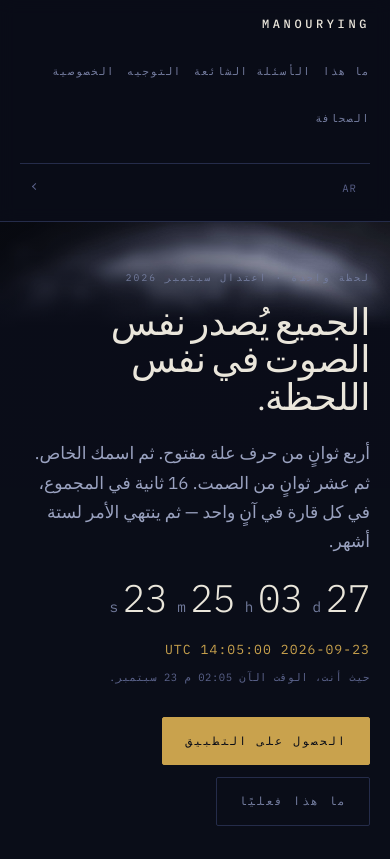
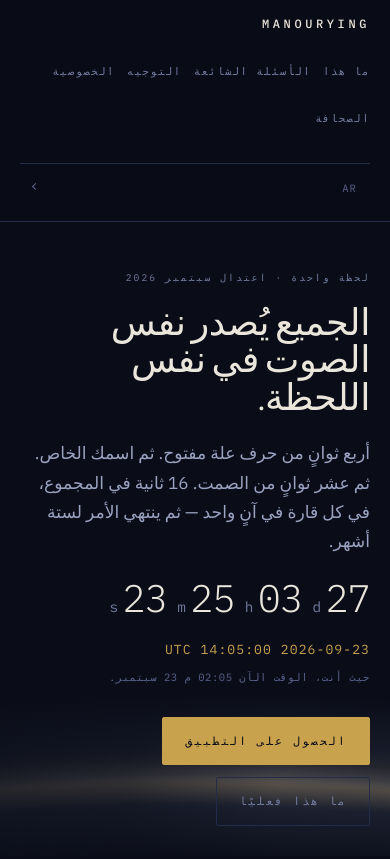
Before and after one commit to radouanefilali74/Manourying-platform, an Astro site in the folder web/: page /ar in a window 390 px wide. Shown: the top 859 px of the page. Built offline with nearby package versions, Linux system fonts and the light colour scheme; Astro itself is replaced by a stand-in of ours.

Commit message:
feat(web): draw the hero background from the design tokens
Replaces the photographic hero background with a dawn limb drawn in CSS
gradients. The photo was the wrong tool twice over: sizing it needs the
hero's rendered aspect ratio, which isn't knowable across 11 locales and
every viewport, and whatever fade ends it has to meet the flat page ground
somewhere — a seam waiting to happen. Gradients are defined in percentages
of the box, so the composition scales with it and has no edge to meet
anything at. Zero requests, and it cannot drift out of the palette because
it reads --brass/--mist/--slate/--ink directly.

Opacities are measured, not eyeballed: the gradient stack was rendered
per-pixel and the brightest point under each block of copy checked against
the colour that actually renders there and the threshold that applies (3:1
large h1, 4.5:1 for the small --slate eyebrow and --mist lede). The eyebrow
binds hardest — --slate on bare --ink is only 4.70:1 to begin with.

  desktop 1600x760 / 1280x700  eyebrow 4.68:1  h1 10.38:1  lede 7.12:1
  mobile  420x800 .. 768x900   eyebrow 4.71:1  h1 15.54:1  lede 6.39:1

Arabic mirrors the whole composition, since RTL puts the copy exactly where
the glow lives. Narrow viewports get a flat horizon instead of the sweep:
the same percentages turn the limb into a steep arch through the heading,
because rx resolves against width while ry resolves against height.

```diff
--- a/web/src/pages/_shared/IndexPage.astro
+++ b/web/src/pages/_shared/IndexPage.astro
@@ -89,64 +89,141 @@ const t = getDictionary(locale).index;
   .hero {
     padding-block: clamp(48px, 11vw, 110px) clamp(30px, 6vw, 56px);
     /*
-     * The shipped asset (web/public/hero/atmosphere.jpg) is pre-cropped to a
-     * band that is evenly bright across its OWN full height — a first attempt
-     * at this used background-position percentages to aim at one bright
-     * region within a much taller source image, which depends on the hero
-     * box's exact rendered aspect ratio to land correctly, and that aspect
-     * ratio isn't reliably knowable across viewports without a real browser
-     * to check. Pre-cropping the source removes that dependency entirely:
-     * there is no dead zone left for `cover` to land on by accident, so a
-     * plain "center" here is robust rather than lucky.
+     * A dawn limb — the lit edge of a planet seen from outside it — drawn
+     * entirely from the design tokens rather than shipped as an image.
      *
-     * The fade to var(--ink) at the bottom is baked into the asset itself,
-     * not applied as a CSS gradient layer: a CSS vertical gradient is sized
-     * against the full hero box, not the image's own rendered height under
-     * `background-size: 100% auto`, so on any hero taller than the image's
-     * natural aspect ratio the two never lined up — a visible seam right
-     * where the image actually ends. Baking the fade into the JPEG means the
-     * image simply fades to the same flat color the page already uses
-     * beneath it, correct at any container height by construction.
+     * This replaced a photographic background. An image was the wrong tool
+     * here twice over: sizing it correctly needs the hero's rendered aspect
+     * ratio, which isn't knowable across 11 locales and every viewport, and
+     * whatever fade ends it has to meet the flat page ground somewhere,
+     * which is a seam waiting to happen. Gradients have neither problem —
+     * they're defined in percentages of the box, so the composition scales
+     * with it, and there is no edge to meet anything at. It also costs zero
+     * requests and cannot drift out of the palette, since it literally
+     * reads --brass/--mist/--slate/--ink.
      *
-     * The scrim is still asymmetric left-to-right, not a flat fade, because
-     * the hero text is left-aligned and a column sample of the source
-     * confirmed its own left edge is already the darkest part of the frame.
-     * The opacity values are sized to an actual contrast check, not eyeballed:
-     * the large serif h1 clears WCAG's large-text threshold against the raw
-     * image already, but the body-sized lede (--mist, lower contrast to start
-     * with) needed real help to reach 4.5:1 — hence ~60% ink under the text
-     * column specifically, easing off toward the right where nothing is
-     * drawn, so the glow still reads clearly there.
+     * Geometry: both glows ride ONE ellipse centred well below and right of
+     * the box, so the slice of it crossing the hero reads as a gentle curve
+     * rather than a flat band. Stops past 100% are the region outside the
+     * ellipse — that's the sky above the limb. Warm rim hugging the arc,
+     * cool halo spread wider around it, one accent, no third colour.
+     *
+     * The opacities are not eyeballed. Every stop below was checked by
+     * rendering this exact gradient stack per-pixel and measuring the
+     * brightest point under each block of copy against the colour that
+     * actually renders there and the threshold that actually applies —
+     * 3:1 for the large serif h1, 4.5:1 for the small --slate eyebrow and
+     * the --mist lede. The eyebrow is the binding constraint by some
+     * distance: --slate on bare --ink is only 4.70:1 to begin with, so the
+     * scrim has to hold the top-left at essentially pure ink. Measured at
+     * 1600x760 / 1280x700: eyebrow 4.68:1, h1 10.38:1, lede 7.12:1.
      */
-    background-image: linear-gradient(
+    background-color: var(--ink);
+    background-image:
+      /* scrim: holds the text column at ink, and biases the glow right */
+      linear-gradient(
         100deg,
-        color-mix(in srgb, var(--ink) 62%, transparent) 0%,
-        color-mix(in srgb, var(--ink) 45%, transparent) 32%,
-        color-mix(in srgb, var(--ink) 12%, transparent) 62%,
-        color-mix(in srgb, var(--ink) 32%, transparent) 100%
-      ), url('/hero/atmosphere.jpg');
-    /*
-     * `cover`, not used here on purpose: the shipped asset is a short, wide
-     * strip (2200x630). `cover` sizes by whichever dimension the CONTAINER
-     * is short on — and a hero this tall (eyebrow + 3-line heading + lede +
-     * countdown + buttons) is short on height relative to a 3.49:1 image, so
-     * `cover` was scaling the image up well past its natural size to fill
-     * that height, zooming into a small slice of it and losing the arc shape
-     * entirely — the "too huge" look.
-     *
-     * `100% auto` sizes by width instead: the image renders at its own
-     * natural proportions, full width, no distortion, and simply runs out
-     * before the bottom of a tall hero. That is fine on purpose — the
-     * gradient above already fades the image to a flat var(--ink) well
-     * before it would end, and `background-repeat: no-repeat` stops the
-     * browser tiling it to fill the leftover height. The result reads as the
-     * texture accenting the opening line, then settling into the same flat
-     * dark the rest of the page already uses under the countdown and
-     * buttons — not a photo stretched to fill a box it was never sized for.
-     */
-    background-size: 100% auto;
-    background-position: center top;
-    background-repeat: no-repeat;
+        color-mix(in srgb, var(--ink) 94%, transparent) 0%,
+        color-mix(in srgb, var(--ink) 88%, transparent) 40%,
+        color-mix(in srgb, var(--ink) 55%, transparent) 60%,
+        color-mix(in srgb, var(--ink) 5%, transparent) 80%,
+        color-mix(in srgb, var(--ink) 18%, transparent) 100%
+      ),
+      /* the warm rim, riding the arc itself */
+      radial-gradient(
+        ellipse 75% 110% at 80% 155%,
+        transparent 93%,
+        color-mix(in srgb, var(--brass) 32%, transparent) 99%,
+        color-mix(in srgb, var(--brass) 15%, transparent) 101.5%,
+        transparent 109%
+      ),
+      /* the cool halo, spread around it */
+      radial-gradient(
+        ellipse 75% 110% at 80% 155%,
+        transparent 78%,
+        color-mix(in srgb, var(--slate) 26%, transparent) 94%,
+        color-mix(in srgb, var(--mist) 46%, transparent) 100%,
+        color-mix(in srgb, var(--slate) 24%, transparent) 105%,
+        transparent 123%
+      );
+  }
+
+  /*
+   * Arabic puts the copy on the right, which is exactly where the glow
+   * lives — so the whole composition mirrors, or the contrast measured
+   * above stops meaning anything. A horizontal mirror of both the gradient
+   * and the text it protects yields identical luminance by construction,
+   * so the numbers above carry over unchanged: angle 100deg becomes 260deg
+   * (360 - 100) and the ellipse's 80% becomes 20%.
+   *
+   * :global() is required because <html dir> is set by Base.astro, outside
+   * this component, so Astro's scoping would otherwise never match it.
+   */
+  :global(html[dir='rtl']) .hero {
+    background-image:
+      linear-gradient(
+        260deg,
+        color-mix(in srgb, var(--ink) 94%, transparent) 0%,
+        color-mix(in srgb, var(--ink) 88%, transparent) 40%,
+        color-mix(in srgb, var(--ink) 55%, transparent) 60%,
+        color-mix(in srgb, var(--ink) 5%, transparent) 80%,
+        color-mix(in srgb, var(--ink) 18%, transparent) 100%
+      ),
+      radial-gradient(
+        ellipse 75% 110% at 20% 155%,
+        transparent 93%,
+        color-mix(in srgb, var(--brass) 32%, transparent) 99%,
+        color-mix(in srgb, var(--brass) 15%, transparent) 101.5%,
+        transparent 109%
+      ),
+      radial-gradient(
+        ellipse 75% 110% at 20% 155%,
+        transparent 78%,
+        color-mix(in srgb, var(--slate) 26%, transparent) 94%,
+        color-mix(in srgb, var(--mist) 46%, transparent) 100%,
+        color-mix(in srgb, var(--slate) 24%, transparent) 105%,
+        transparent 123%
+      );
+  }
+
+  /*
+   * On a narrow hero the copy spans the full width, so there is no clear
+   * side to give the arc — and the same percentages produce a completely
+   * different shape, because rx resolves against a small width while ry
+   * resolves against a tall height, turning the flat limb into a steep
+   * rainbow arch straight through the heading. Widening the ellipse far
+   * past the viewport restores the flat sweep and dropping it below the
+   * copy makes it a horizon under the text. Symmetric, so it needs no RTL
+   * variant. Measured at 420x800, 360x720 and 768x900: eyebrow 4.71:1,
+   * h1 15.54:1, lede 6.39:1.
+   */
+  @media (max-width: 48rem) {
+    .hero,
+    :global(html[dir='rtl']) .hero {
+      background-image:
+        linear-gradient(
+          100deg,
+          color-mix(in srgb, var(--ink) 80%, transparent) 0%,
+          color-mix(in srgb, var(--ink) 60%, transparent) 45%,
+          color-mix(in srgb, var(--ink) 22%, transparent) 75%,
+          color-mix(in srgb, var(--ink) 30%, transparent) 100%
+        ),
+        radial-gradient(
+          ellipse 260% 60% at 50% 148%,
+          transparent 93%,
+          color-mix(in srgb, var(--brass) 30%, transparent) 99%,
+          color-mix(in srgb, var(--brass) 14%, transparent) 101.5%,
+          transparent 109%
+        ),
+        radial-gradient(
+          ellipse 260% 60% at 50% 148%,
+          transparent 78%,
+          color-mix(in srgb, var(--slate) 24%, transparent) 94%,
+          color-mix(in srgb, var(--mist) 42%, transparent) 100%,
+          color-mix(in srgb, var(--slate) 22%, transparent) 105%,
+          transparent 123%
+        );
+    }
   }
   h1 {
     font-size: clamp(2.3rem, 7.5vw, 4.2rem);
```
Also changed, not shown: web/public/hero/atmosphere.jpg (deleted).
